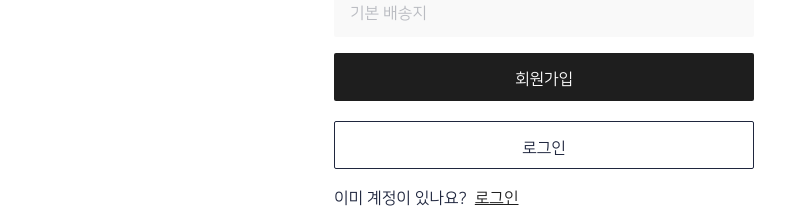
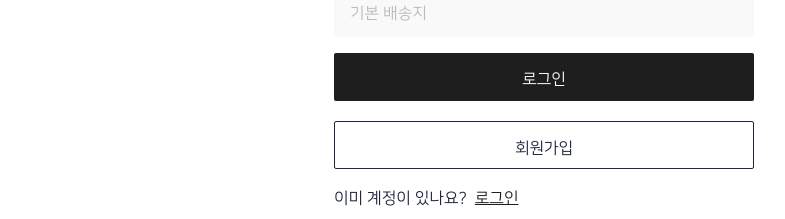
Before and after one commit to danbiicho/cherground-promo, a React app: page /signup in a window 1280 px wide. Shown: the part 397-616 px from the top of the page, without its empty margins (96-881 px from the left). Built offline with nearby package versions, Linux system fonts and the light colour scheme.

Commit message:
modified loginBox

```diff
--- a/src/app/view/components/signup-view/SignUpView.tsx
+++ b/src/app/view/components/signup-view/SignUpView.tsx
@@ -18,8 +18,8 @@ const SignUpView: React.FunctionComponent<RouteComponentProps> = (props) => {
         headerTxt={"회원가입"}
         descTxt={"아래 정보를 입력하고 회원가입을 진행하세요."}
       />
-      <Button buttonName={"primary"} buttonText={"회원가입"} />
-      <Button buttonName={"whiteBtn"} buttonText={"로그인"} />
+      <Button buttonName={"primary"} buttonText={"로그인"} />
+      <Button buttonName={"whiteBtn"} buttonText={"회원가입"} />
       <Link to={`/signup/${matchId}`}>
         <LoginCheckDiv>
           이미 계정이 있나요?<LoginTxt>로그인</LoginTxt>
```
Also changed, not shown: src/app/view/components/SignupComp.tsx (+7 -0 lines).
